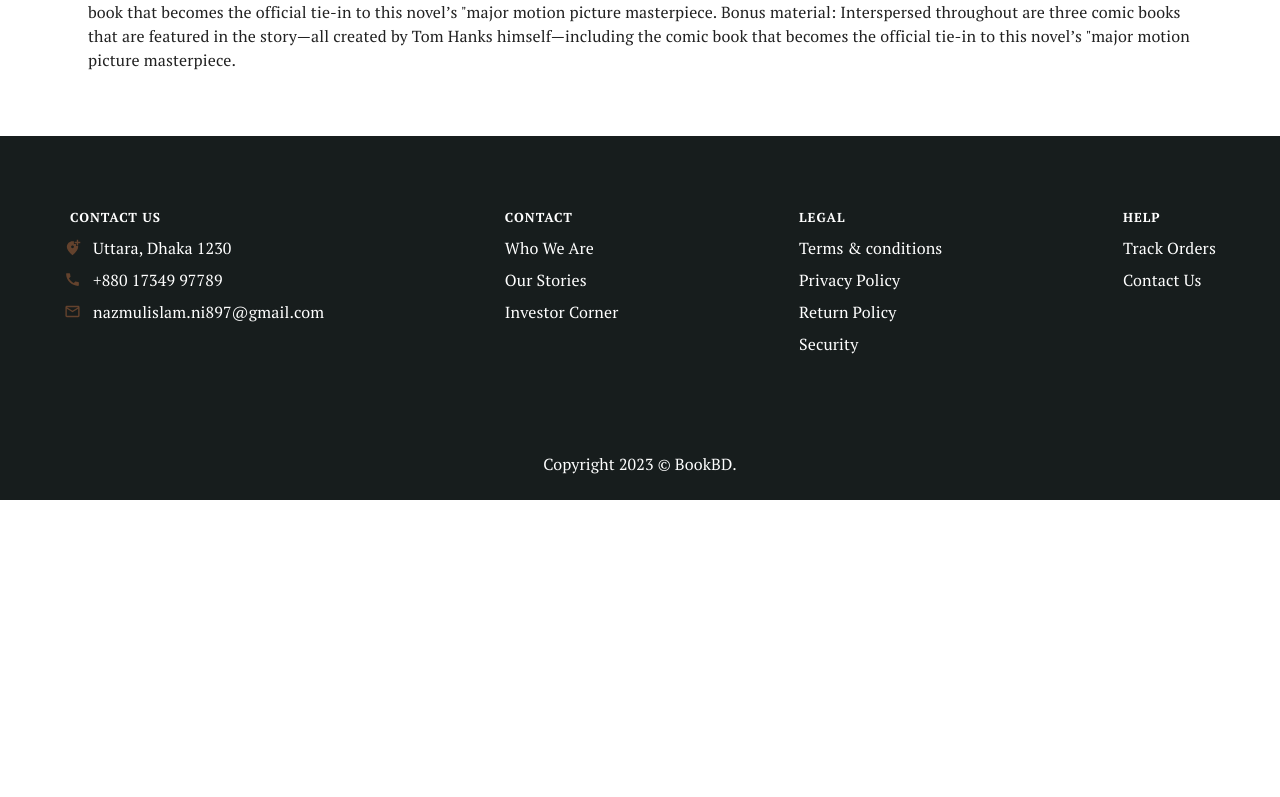
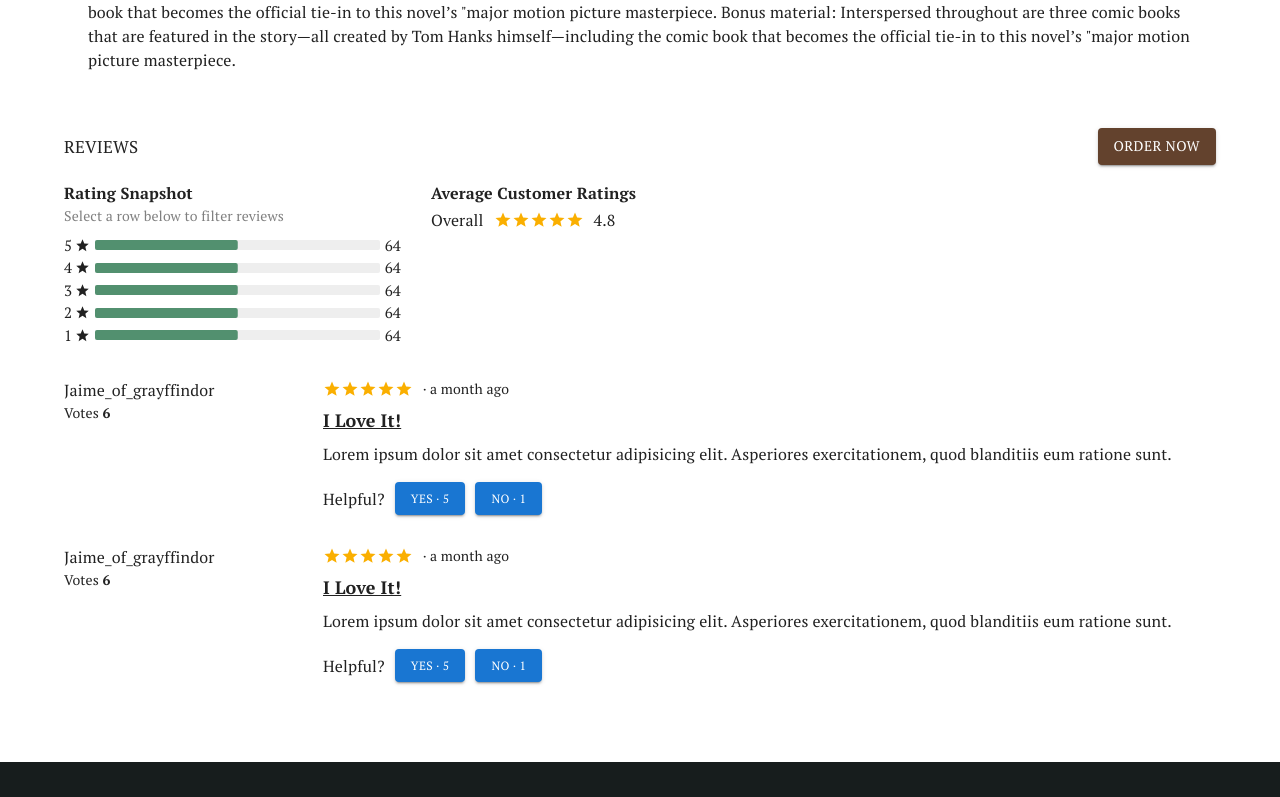
Before and after one commit to Nazmulislam007/BookBD, a React (Vite) app: page / in a window 1280 px wide. Shown: the part 1463-2260 px from the top of the page. Before the commit the page ends 1963 px from the top, so only its background shows below. Built offline with nearby package versions, Linux system fonts and the light colour scheme.

Commit message:
Add review section

```diff
--- a/src/pages/Book/DescriptionTabs.tsx
+++ b/src/pages/Book/DescriptionTabs.tsx
@@ -50,7 +50,7 @@ export default function DescriptionTabs() {
   };
 
   return (
-    <Box sx={{ width: "100%" }}>
+    <Box sx={{ width: "100%" }} pb={4}>
       <Box sx={{ borderBottom: 1, borderColor: "divider" }}>
         <Tabs
           value={value}
--- /dev/null
+++ b/src/pages/Book/Reviews.tsx
@@ -0,0 +1,205 @@
+import ActionButton from "@/components/ActionButton";
+import StarIcon from "@mui/icons-material/Star";
+import { Box, Button, Rating, Stack, Typography, styled } from "@mui/material";
+import LinearProgress, {
+  linearProgressClasses,
+} from "@mui/material/LinearProgress";
+
+const BorderLinearProgress = styled(LinearProgress)(({ theme }) => ({
+  height: 10,
+  borderRadius: 2,
+  [`&.${linearProgressClasses.colorPrimary}`]: {
+    backgroundColor:
+      theme.palette.grey[theme.palette.mode === "light" ? 200 : 800],
+  },
+  [`& .${linearProgressClasses.bar}`]: {
+    borderRadius: 2,
+    backgroundColor: theme.palette.mode === "light" ? "#52906f" : "#52906f",
+  },
+}));
+
+export default function Reviews() {
+  return (
+    <>
+      <Box pb={4}>
+        <Stack
+          direction="row"
+          alignItems="center"
+          justifyContent="space-between"
+          gap="15px"
+          pb={2}
+        >
+          <Typography
+            component="p"
+            sx={{ fontSize: "17px", textTransform: "uppercase" }}
+          >
+            Reviews
+          </Typography>
+          <ActionButton />
+        </Stack>
+        <Stack direction="row" display="flex" gap="30px" flexWrap="wrap">
+          <Box component="div" flex="1 1 220px">
+            <Box component="header" pb={1}>
+              <Typography component="p" fontWeight="600">
+                Rating Snapshot
+              </Typography>
+              <Typography component="p" fontSize="14px" color="GrayText">
+                Select a row below to filter reviews
+              </Typography>
+            </Box>
+            <Box component="div">
+              {[5, 4, 3, 2, 1].map((num) => (
+                <Stack
+                  key={num}
+                  component="div"
+                  direction="row"
+                  alignItems="center"
+                  gap="5px"
+                >
+                  <Typography
+                    component="span"
+                    display="flex"
+                    alignItems="center"
+                    fontSize="15px"
+                    gap="3px"
+                  >
+                    {num} <StarIcon sx={{ fontSize: "15px" }} />
+                  </Typography>
+                  <Box sx={{ flexGrow: 1 }}>
+                    <BorderLinearProgress variant="determinate" value={50} />
+                  </Box>
+                  <Typography component="span" fontSize="15px">
+                    64
+                  </Typography>
+                </Stack>
+              ))}
+            </Box>
+          </Box>
+          <Box component="div" flex="1 1 58%">
+            <Typography component="p" fontWeight="600" pb="3px">
+              Average Customer Ratings
+            </Typography>
+            <Stack
+              component="div"
+              direction="row"
+              alignItems="center"
+              gap="10px"
+            >
+              <Typography component="p">Overall</Typography>
+              <Rating defaultValue={4.8} size="small" />
+              <Typography component="span">4.8</Typography>
+            </Stack>
+          </Box>
+        </Stack>
+      </Box>
+      <Stack direction="column" gap="30px" component="div">
+        {/* review 1 */}
+        <Stack
+          component="div"
+          direction="row"
+          display="flex"
+          gap="30px"
+          flexWrap="wrap"
+        >
+          <Box component="div" flex="1 1 200px">
+            <Typography component="p">Jaime_of_grayffindor</Typography>
+            <Typography component="p" fontSize="14px">
+              Votes{" "}
+              <Typography component="span" fontSize="14px" fontWeight="600">
+                6
+              </Typography>
+            </Typography>
+          </Box>
+          <Box component="div" flex="1 1 75%">
+            <Stack direction="row" alignItems="center" gap="10px" pb={1}>
+              <Rating defaultValue={4.8} size="small" />
+              <Typography component="span" fontSize="14px">
+                · a month ago
+              </Typography>
+            </Stack>
+            <Typography
+              component="p"
+              fontSize="18px"
+              fontWeight="600"
+              sx={{ textDecoration: "underline" }}
+              pb={1}
+            >
+              I Love It!
+            </Typography>
+            <Typography component="p" pb={2}>
+              Lorem ipsum dolor sit amet consectetur adipisicing elit.
+              Asperiores exercitationem, quod blanditiis eum ratione sunt.
+            </Typography>
+            <Stack
+              direction="row"
+              component="div"
+              alignItems="center"
+              gap="10px"
+            >
+              <Typography component="span">Helpful?</Typography>
+              <Button variant="contained" sx={{ fontSize: "12px" }}>
+                Yes · 5
+              </Button>
+              <Button variant="contained" sx={{ fontSize: "12px" }}>
+                No · 1
+              </Button>
+            </Stack>
+          </Box>
+        </Stack>
+        {/* review 2 */}
+        <Stack
+          component="div"
+          direction="row"
+          display="flex"
+          gap="30px"
+          flexWrap="wrap"
+        >
+          <Box component="div" flex="1 1 200px">
+            <Typography component="p">Jaime_of_grayffindor</Typography>
+            <Typography component="p" fontSize="14px">
+              Votes{" "}
+              <Typography component="span" fontSize="14px" fontWeight="600">
+                6
+              </Typography>
+            </Typography>
+          </Box>
+          <Box component="div" flex="1 1 75%">
+            <Stack direction="row" alignItems="center" gap="10px" pb={1}>
+              <Rating defaultValue={4.8} size="small" />
+              <Typography component="span" fontSize="14px">
+                · a month ago
+              </Typography>
+            </Stack>
+            <Typography
+              component="p"
+              fontSize="18px"
+              fontWeight="600"
+              sx={{ textDecoration: "underline" }}
+              pb={1}
+            >
+              I Love It!
+            </Typography>
+            <Typography component="p" pb={2}>
+              Lorem ipsum dolor sit amet consectetur adipisicing elit.
+              Asperiores exercitationem, quod blanditiis eum ratione sunt.
+            </Typography>
+            <Stack
+              direction="row"
+              component="div"
+              alignItems="center"
+              gap="10px"
+            >
+              <Typography component="span">Helpful?</Typography>
+              <Button variant="contained" sx={{ fontSize: "12px" }}>
+                Yes · 5
+              </Button>
+              <Button variant="contained" sx={{ fontSize: "12px" }}>
+                No · 1
+              </Button>
+            </Stack>
+          </Box>
+        </Stack>
+      </Stack>
+    </>
+  );
+}
--- a/src/pages/Book/index.tsx
+++ b/src/pages/Book/index.tsx
@@ -3,11 +3,12 @@ import { Box, Container } from "@mui/material";
 import BookCart from "./BookCart";
 import DescriptionTabs from "./DescriptionTabs";
 import RelatedBooks from "./RelatedBooks";
+import Reviews from "./Reviews";
 import YouMayAlsoLike from "./YouMayAlsoLike";
 
 export default function Book() {
   return (
-    <Container maxWidth="lg" sx={{ pt: 2, pb: 5 }}>
+    <Container maxWidth="lg" sx={{ pt: 2, pb: 10 }}>
       <BreadCrumbs />
       <Box
         component="div"
@@ -22,6 +23,7 @@ export default function Book() {
       </Box>
       <YouMayAlsoLike />
       <DescriptionTabs />
+      <Reviews />
     </Container>
   );
 }
```
